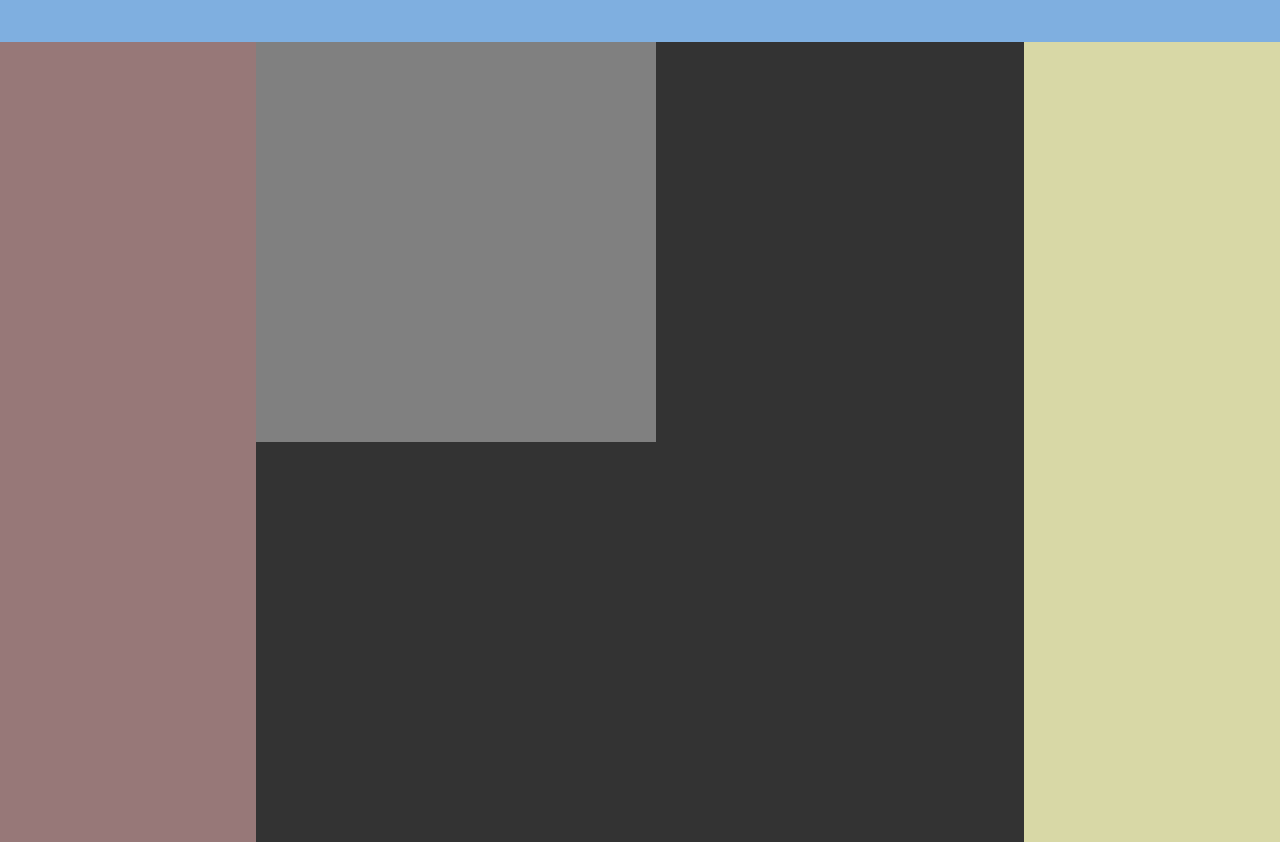
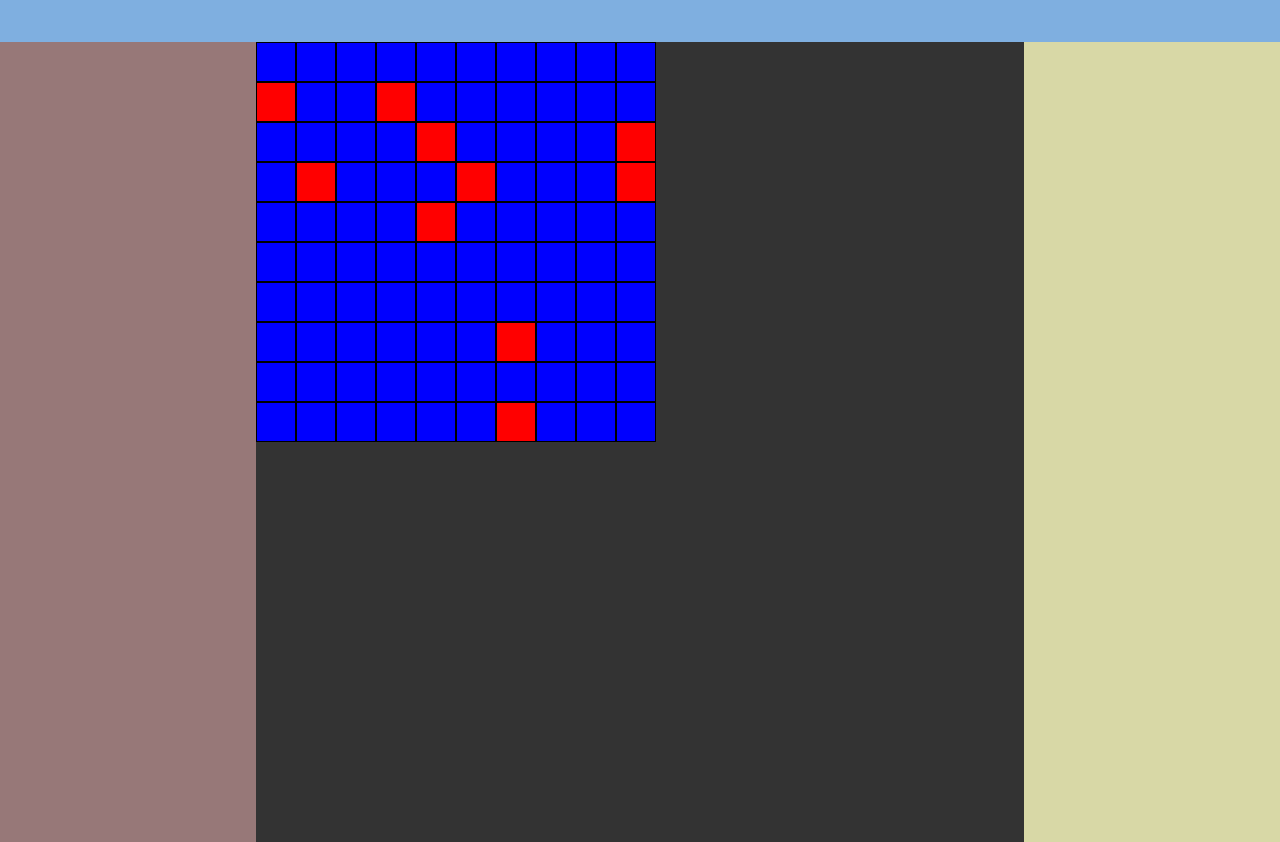
Before and after one commit to TTurvey/minesweeper-javascript, a website: page public/index.html in a window 1280 px wide. Shown: the part 78-920 px from the top of the page. Drawn offline with Linux system fonts and the light colour scheme.

Commit message:
Mines showing on the grid in randomised positions

```diff
--- a/public/script.js
+++ b/public/script.js
@@ -17,16 +17,15 @@ document.addEventListener('DOMContentLoaded', () => {
 
       // Making an array the size of the amount of empty squares on the board.
       // Fills each array index with a string 'not a mine'.
-      const emptyArray = Array(squaresAmount - mines).fill('not a mine');
+      const emptyArray = Array(squaresAmount - mines).fill('not-a-mine');
       console.log(emptyArray);
 
       // Joining the mine and empty arrays.
       const boardArray = mineArray.concat(emptyArray);
       console.log(boardArray);
 
-      // Delaring a new variable for the starting array otherwise the game setup
-      // with number of mines wouldn't be taken into account in subsequent games.
-      // let shuffledArray = boardArray;
+      // Delaring a new variable for the pre-shuffled array otherwise the game setup
+      // with number of mines etc wouldn't be taken into account in subsequent games.
       let shuffledArray = [].concat(boardArray)
 
       const shuffle = (shuffledArray) => {
@@ -46,9 +45,9 @@ document.addEventListener('DOMContentLoaded', () => {
           shuffledArray[rand] = oldElement;
         }
       };
+
       shuffle(shuffledArray);
       console.log(shuffledArray);
-
 
       for (let i=0 ; i < length * width; i++) {
         const square = document.createElement('div');
--- a/public/stylesheets/grid.css
+++ b/public/stylesheets/grid.css
@@ -19,3 +19,7 @@
   background-color: red;
 
 }
+
+.not-a-mine {
+  background-color: blue;
+}
```
